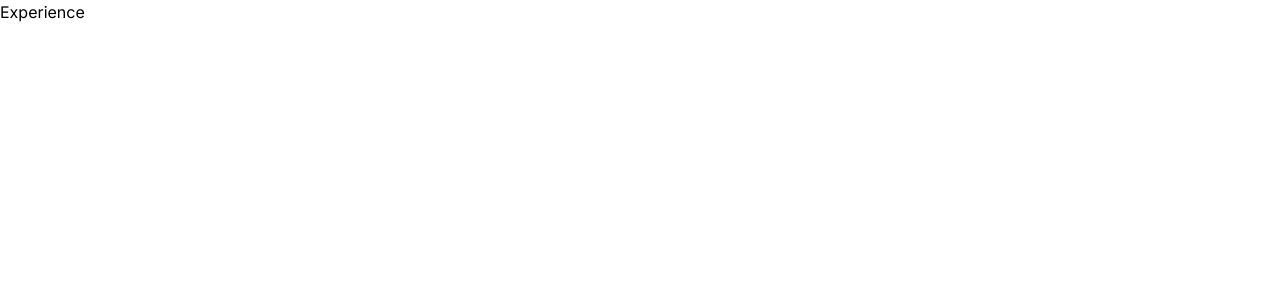
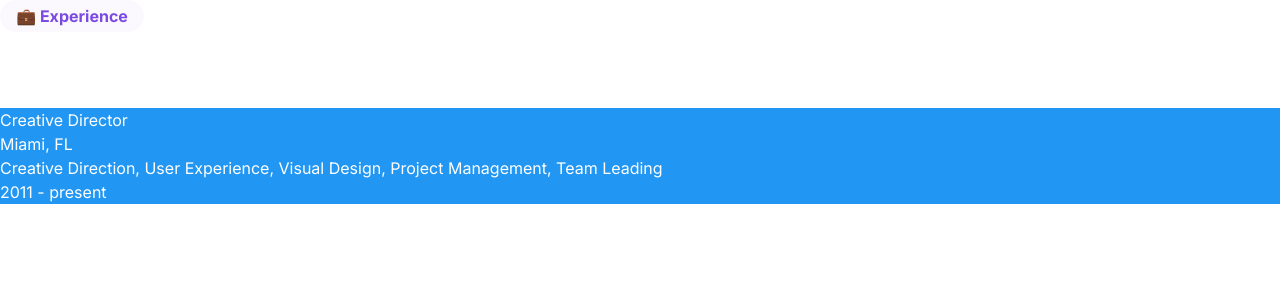
Before and after one commit to yinani24/portfolio, a Next.js app: page /experience in a window 1280 px wide. Shown: the top 300 px of the page. Built offline with nearby package versions, Linux system fonts and the light colour scheme.

Commit message:
changes in experience

```diff
--- a/package.json
+++ b/package.json
@@ -17,12 +17,14 @@
     "react": "^18",
     "react-dom": "^18",
     "react-icons": "^5.0.1",
-    "react-type-animation": "^3.2.0"
+    "react-type-animation": "^3.2.0",
+    "react-vertical-timeline-component": "^3.6.0"
   },
   "devDependencies": {
     "@types/node": "^20",
     "@types/react": "^18",
     "@types/react-dom": "^18",
+    "@types/react-vertical-timeline-component": "^3.3.6",
     "autoprefixer": "^10.0.1",
     "eslint": "^8",
     "eslint-config-next": "14.0.4",
--- a/src/app/about/page.tsx
+++ b/src/app/about/page.tsx
@@ -9,15 +9,15 @@ import { TopBar } from '@/components/topbar';
 export default function About() {
     return (
       <motion.section
-        id='about' className='flex flex-row justify-around items-center h-screen'>
+        id='about' className='flex flex-row justify-around items-center min-h-screen'>
         <div>
-          <Image src={ARImage} alt="profile" width={200} height={200}/>
+          <Image src={ARImage} alt="profile" width={400} height={200}/>
         </div>
         <div className='flex flex-col justify-center items-center w-1/2'>
           {/* <div className='rounded-2xl w-32 py-1 px-2 bg-[#7B4AE208]'>
             <h1 className='text-[#7B4AE2] font-raleway font-bold  text-center text-md'></h1>
           </div> */}
-          <TopBar>🧐 About Me</TopBar>
+          <TopBar width={"w-32"}>🧐 About Me</TopBar>
           <h1 className='text-4xl text-white font-bold'>
             Yash Inani
           </h1>
--- a/src/app/experience/page.tsx
+++ b/src/app/experience/page.tsx
@@ -1,7 +1,32 @@
+"use client";
+
+import { TopBar } from '@/components/topbar';
+import {VerticalTimeline, VerticalTimelineElement} from 'react-vertical-timeline-component';
+
 export default function Experience(){
   return (
     <section id='experience'>
-      <h1>Experience</h1>
+      <div className=''>
+        <TopBar width={"w-36"}>💼 Experience</TopBar>
+        <h1 className='text-white mb-4
+        font-[raleway] text-6xl font-extrabold'> Experiences </h1>
+      </div>
+      <VerticalTimeline>
+        <VerticalTimelineElement
+          className="vertical-timeline-element--work"
+          contentStyle={{ background: 'rgb(33, 150, 243)', color: '#fff' }}
+          contentArrowStyle={{ borderRight: '7px solid  rgb(33, 150, 243)' }}
+          date="2011 - present"
+          iconStyle={{ background: 'rgb(33, 150, 243)', color: '#fff' }}
+          >
+          <h3 className="vertical-timeline-element-title">Creative Director</h3>
+          <h4 className="vertical-timeline-element-subtitle">Miami, FL</h4>
+          <p>
+            Creative Direction, User Experience, Visual Design, Project Management, Team Leading
+          </p>
+        </VerticalTimelineElement>
+      </VerticalTimeline>
+
     </section>
   )
 }
--- a/src/app/home/page.tsx
+++ b/src/app/home/page.tsx
@@ -25,7 +25,7 @@ export default function Home() {
               {/* <div className='rounded-2xl w-32 py-1 px-2 bg-[#7B4AE208]'>
                 <h1 className='text-[#7B4AE2] font-raleway font-bold text-center text-md'>👋 Hello, I'm</h1>
               </div> */}
-              <TopBar>👋 Hello, I'm</TopBar>
+              <TopBar width={"w-32"}>👋 Hello, I'm</TopBar>
               <h1 className='text-white mb-4 font-[raleway] text-6xl font-extrabold'>
                 <span>{" "}</span>
                 <TypeAnimation
--- a/src/app/projects/page.tsx
+++ b/src/app/projects/page.tsx
@@ -11,7 +11,7 @@ export default function Project() {
       className='flex flex-col'>
         <div className='flex flew-row w-full'>
           <div className=''>
-            <TopBar>🔗 Portfolio</TopBar>
+            <TopBar width={"w-32"}>🔗 Portfolio</TopBar>
             <h1 className='text-white mb-4
             font-[raleway] text-6xl font-extrabold'> Projects </h1>
           </div>
@@ -21,7 +21,7 @@ export default function Project() {
             <ButtonLink Icon={GrContact} href='/#contact'>Contact Me</ButtonLink>
           </div> */}
         </div>
-        <ul className='grid grid-cols-3 gap-4'>
+        <ul className='grid grid-cols-3 gap-6'>
           {projects.map((project, id) => (
               <ProjectCard Proj={project} key={id}></ProjectCard>
             ))}
--- a/src/app/skills/page.tsx
+++ b/src/app/skills/page.tsx
@@ -3,7 +3,7 @@ import { ParallaxText } from "./velocity"
 
 export default function Skills() {
   return (
-    <section id='skills'>
+    <section id='skills' className="w-full h-full">
       {/* <TopBar>🧑‍💻 Skills</TopBar>
       <h1 className='text-white mb-4 font-[raleway] text-6xl font-extrabold'> Technologies and Skills </h1> */}
       <ParallaxText baseVelocity={-5}>Framer Motion</ParallaxText>
--- a/src/components/interfaces.ts
+++ b/src/components/interfaces.ts
@@ -5,6 +5,7 @@ export interface ParallaxProps {
 
 export interface TopBarProps{
     children: string;
+    width: string;
 }
 
 export interface MotionButton{
--- a/src/components/topbar.tsx
+++ b/src/components/topbar.tsx
@@ -1,8 +1,8 @@
 import { TopBarProps } from "./interfaces";
 
-export function TopBar({children}: TopBarProps){
+export function TopBar({width, children}: TopBarProps){
     return(
-    <div className='rounded-2xl w-32 py-1 px-2 bg-[#7B4AE208]'>
+    <div className={`${width} rounded-2xl py-1 px-2 bg-[#7B4AE208]`}>
         <h1 className='text-[#7B4AE2] font-raleway font-bold text-center text-md'>{children}</h1>
     </div>
   )
```
Also changed, not shown: src/app/projects/project.tsx (+5 -2 lines), 1 other file (tests, documents, lock files or other folders).
